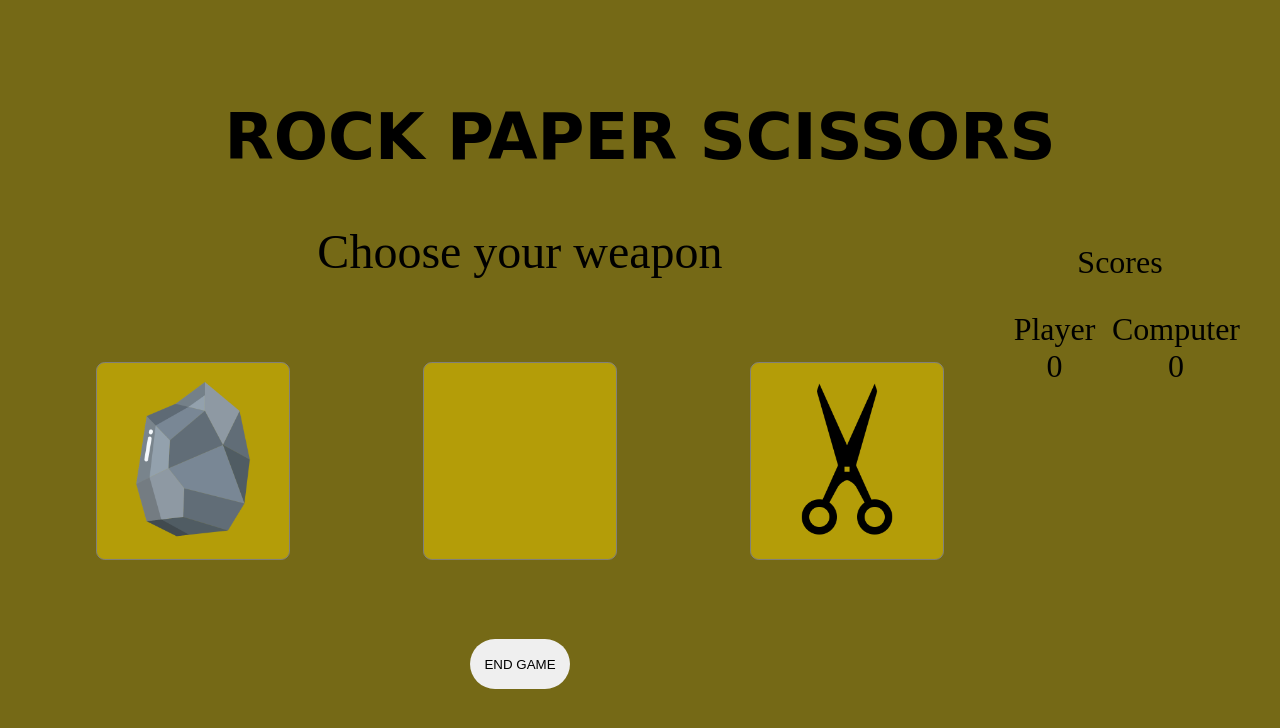
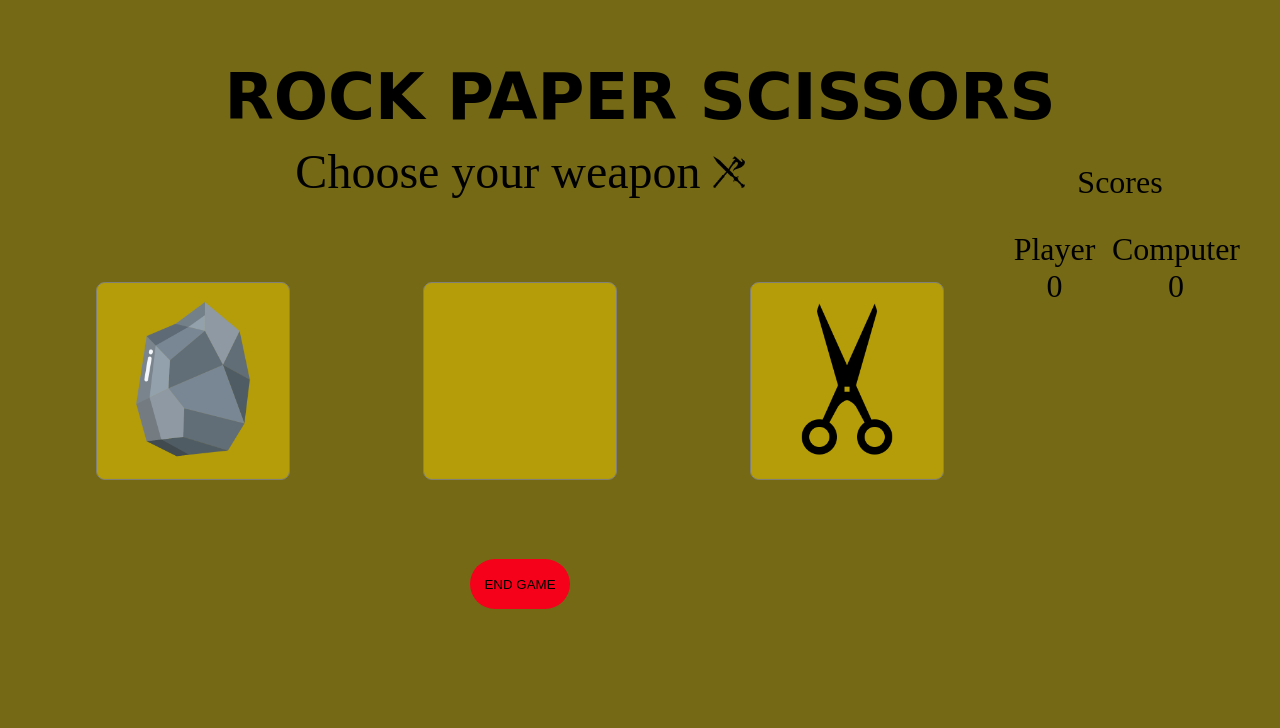
Before and after one commit to Complexlity/Rock-Paper-Scissors-Game, a plain HTML site: page index.html in a window 1280 px wide. Both pictures are taken after a click on the button "Click To Start". Drawn offline with Linux system fonts and the light colour scheme; a web font is replaced by a local one.

Commit message:
Add weapon image to message

```diff
--- a/main.js
+++ b/main.js
@@ -16,6 +16,7 @@ start.addEventListener('click', (e) => {
   let playButton = e.target
   if (!hasStarted) startGame(playButton)
   else endGame(playButton)
+  playButton.classList.toggle('end_button')
 })
 
 
@@ -27,7 +28,7 @@ function startGame(playButton) {
   start.classList.remove('ended')
 
   playButton.innerText = 'END GAME'
-  message.innerText = 'Choose your weapon'
+  message.innerHTML = 'Choose your weapon <img src="weapon.png"/>'
 
   selections.forEach(selection => {
     selection.classList.add('started')
--- a/styles.css
+++ b/styles.css
@@ -21,7 +21,7 @@ body {
 
 .container{
     width:100%;
-    padding-top:100px;
+    padding-top:60px;
     margin:0 auto;
     max-width:1200px;
     min-height:100vh;
@@ -40,7 +40,7 @@ h1{
     display:grid;
     grid-template-columns: 4fr 1fr;
     justify-content: end;
-    margin-top:50px;
+    margin-top:10px;
     width:100%;
 }
 
@@ -65,14 +65,16 @@ h1{
     border:none;
 }
 
+
+
 .ended {
     animation: blinking 1.6s linear infinite
 }
 
 @keyframes blinking {
     50% {
-        scale:1.05;
-        /* background-color:black; */
+        scale:1.08;
+        background-color:#6547F5;
     }
 }
 
@@ -111,6 +113,16 @@ h1{
     box-shadow: 0px 0px 5px 2px hsl(0, 0%, 20%) ;
 }
 
-img {
+.end_button {
+    background-color:#F5011A;
+}
+
+
+div[data-choice] > img {
     width:100%;
 }
+
+.message img {
+    width:2rem;
+
+}
```
